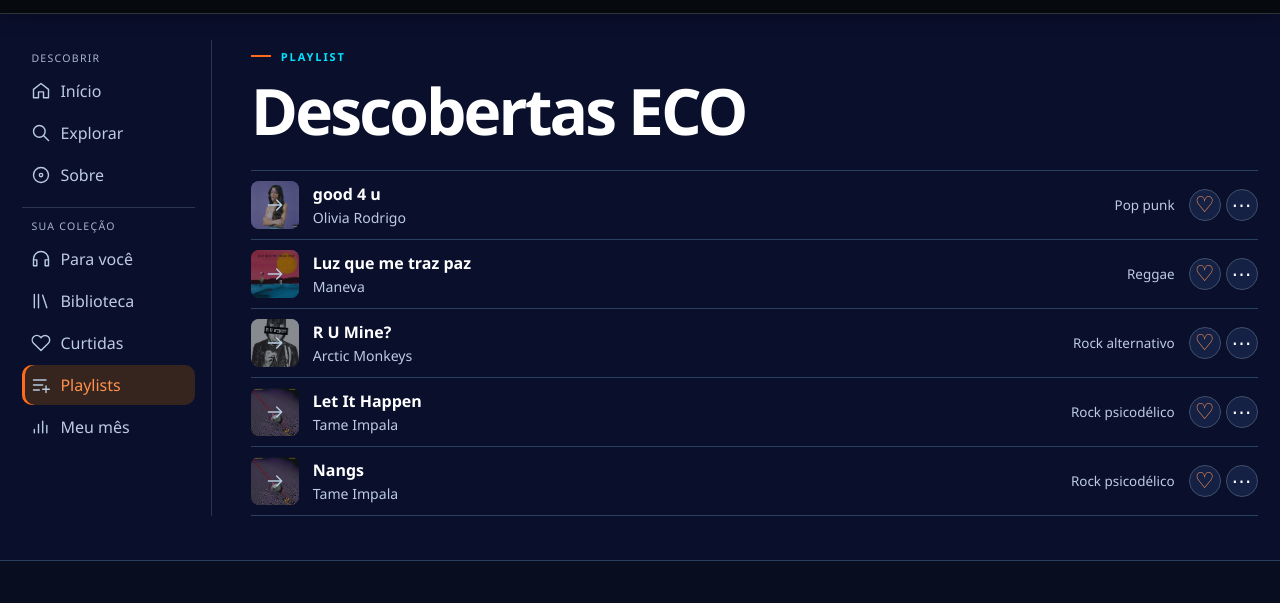
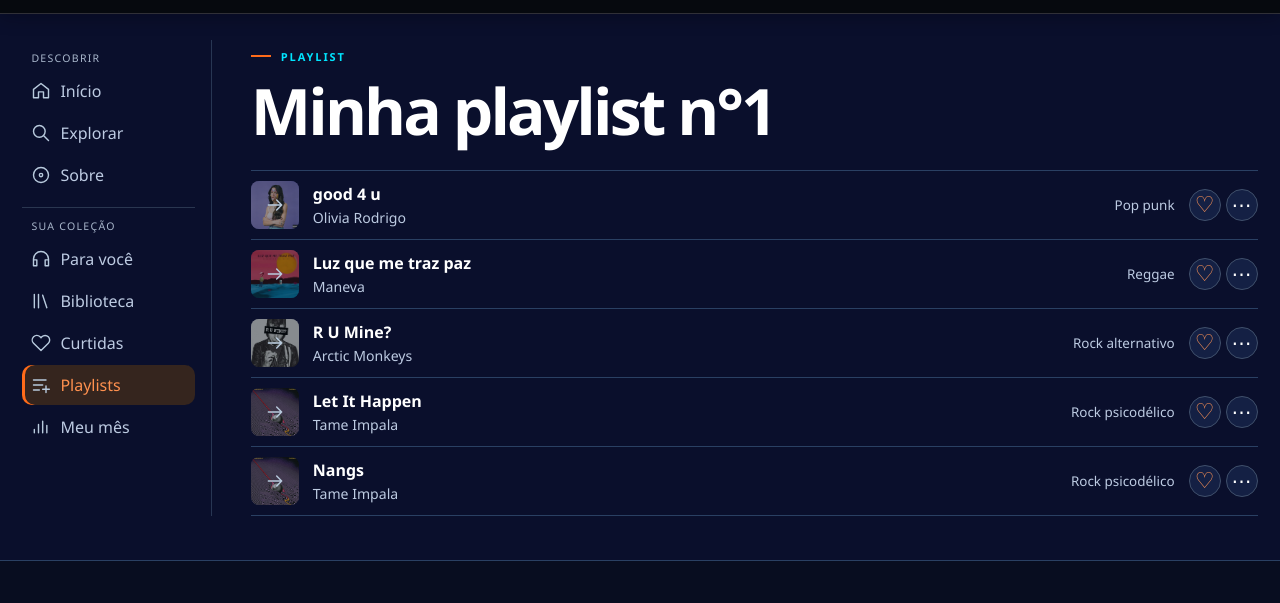
Before and after one commit to CaioborgesIFTM/ECO-group, a plain HTML site: page playlists/descobertas.html in a window 1280 px wide. Shown: the part 62-665 px from the top of the page. Drawn offline with Linux system fonts and the light colour scheme.

Commit message:
Update descobertas.html

```diff
--- a/playlists/descobertas.html
+++ b/playlists/descobertas.html
@@ -3,7 +3,7 @@
   <head>
     <meta charset="utf-8">
     <meta name="viewport" content="width=device-width, initial-scale=1">
-    <title>Descobertas ECO | ECO</title>
+    <title>Minha playlist n°1 | ECO</title>
     <link rel="icon" href="../assets/logo.png">
     <link rel="stylesheet" href="../css/eco.css">
   </head>
@@ -78,7 +78,7 @@
         <div class="kicker eco-span">
           <div class="eco-i"></div>PLAYLIST</div>
         <div class="sectitle">
-          <h1>Descobertas ECO</h1>
+          <h1>Minha playlist n°1</h1>
           <div class="ctas"></div>
         </div>
         <div class="tracks">
```
